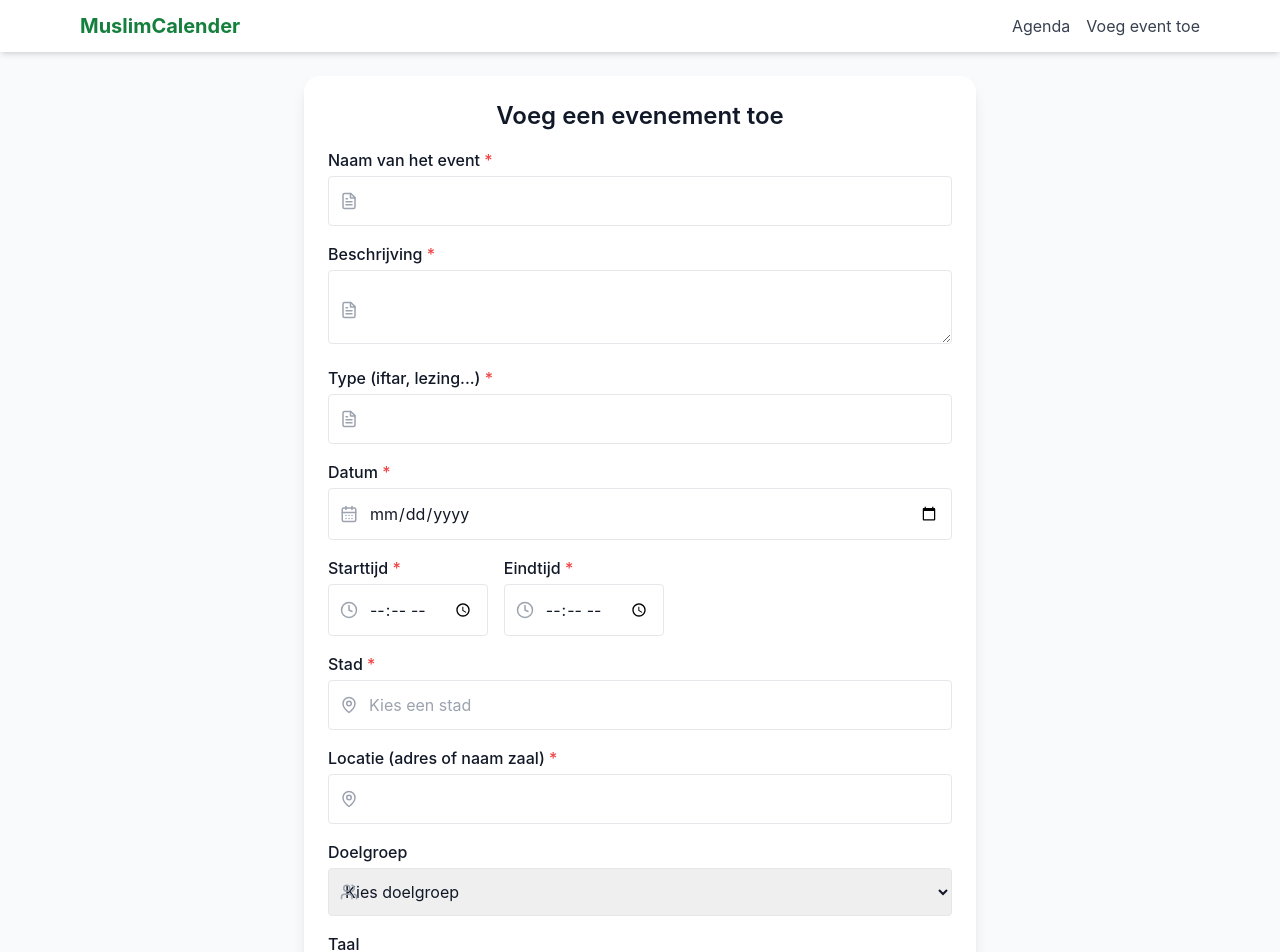
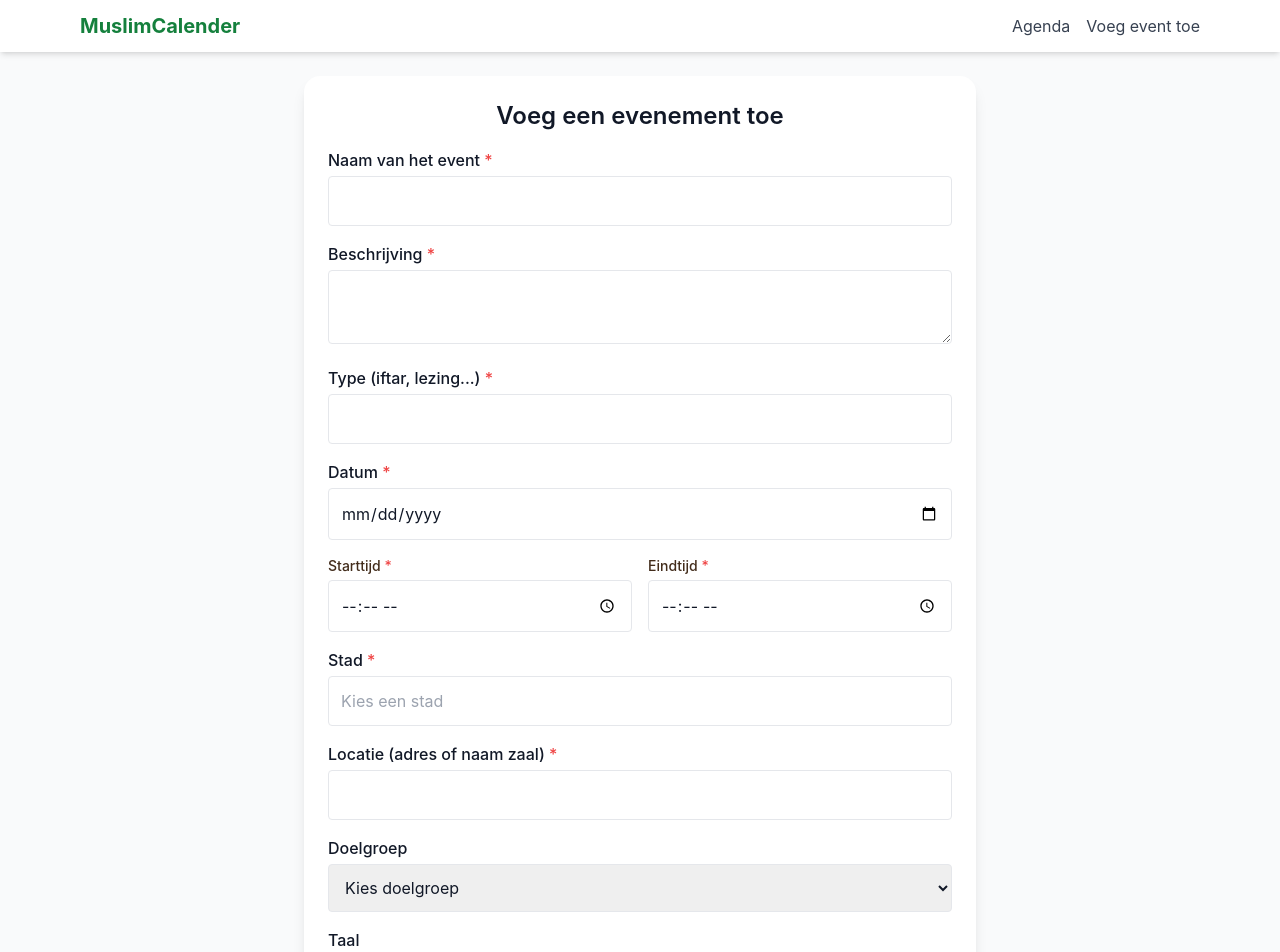
Before and after one commit to IvanaSaraber/MuslimCalender, a Next.js app: page /upload/form in a window 1280 px wide. Shown: the top 952 px of the page. Built offline with nearby package versions, Linux system fonts and the light colour scheme.

Commit message:
Update page.tsx

```diff
--- a/app/upload/form/page.tsx
+++ b/app/upload/form/page.tsx
@@ -1,7 +1,7 @@
 "use client";
 
 import { useState } from "react";
-import { Clock, MapPin, CalendarDays, Building2, Users, FileText, Globe } from "lucide-react";
+import { Clock, MapPin, CalendarDays, Building2, Pencil } from "lucide-react";
 
 const cities = [
   "Alkmaar", "Almelo", "Almere", "Alphen aan den Rijn", "Amersfoort", "Amsterdam",
@@ -9,9 +9,9 @@ const cities = [
   "Deventer", "Dordrecht", "Doetinchem", "Ede", "Eindhoven", "Emmen", "Enschede",
   "Gouda", "Groningen", "Haarlem", "Haarlemmermeer", "Heerlen", "Helmond", "Hoorn",
   "Katwijk", "Leeuwarden", "Leiden", "Lelystad", "Maastricht", "Middelburg",
-  "Nieuwegein", "Nijmegen", "Oss", "Purmerend", "Rijswijk", "Roosendaal",
+  "Nieuwegein", "Nijmegen", "Oss", "Overig", "Purmerend", "Rijswijk", "Roosendaal",
   "Rotterdam", "Sittard-Geleen", "s-Hertogenbosch", "Tilburg", "Utrecht", "Veenendaal",
-  "Venlo", "Westland", "Zaandstad", "Zeist", "Zoetermeer", "Zwolle", "Overig"
+  "Venlo", "Westland", "Zaandstad", "Zeist", "Zoetermeer", "Zwolle"
 ].sort();
 
 export default function UploadFormPage() {
@@ -32,12 +32,12 @@ export default function UploadFormPage() {
   const [submitting, setSubmitting] = useState(false);
   const [success, setSuccess] = useState(false);
 
-  const handleChange = (e) => {
+  const handleChange = (e: React.ChangeEvent<HTMLInputElement | HTMLSelectElement | HTMLTextAreaElement>) => {
     const { name, value } = e.target;
     setFormData((prev) => ({ ...prev, [name]: value }));
   };
 
-  const handleSubmit = async (e) => {
+  const handleSubmit = async (e: React.FormEvent) => {
     e.preventDefault();
     setSubmitting(true);
     setSuccess(false);
@@ -68,62 +68,59 @@ export default function UploadFormPage() {
     setSubmitting(false);
   };
 
-  const InputWrapper = ({ label, icon: Icon, children, required }) => (
-    <div className="relative">
-      <label className="block font-medium mb-1">
-        {label} {required && <span className="text-red-500">*</span>}
-      </label>
-      <div className="relative">
-        {Icon && <Icon className="absolute left-3 top-1/2 -translate-y-1/2 text-gray-400" size={18} />}
-        {children}
-      </div>
-    </div>
-  );
-
   return (
     <main className="p-6 max-w-2xl mx-auto bg-white shadow-lg rounded-2xl mt-6">
       <h1 className="text-2xl font-semibold mb-4 text-center">Voeg een evenement toe</h1>
+
       <form onSubmit={handleSubmit} className="space-y-4">
-        <InputWrapper label="Naam van het event" icon={FileText} required>
-          <input name="EventName" required value={formData.EventName} onChange={handleChange} className="w-full p-3 pl-10 border rounded" />
-        </InputWrapper>
+        <div>
+          <label className="block font-medium mb-1">Naam van het event <span className="text-red-500">*</span></label>
+          <input name="EventName" required value={formData.EventName} onChange={handleChange} className="w-full p-3 border rounded" />
+        </div>
 
-        <InputWrapper label="Beschrijving" icon={FileText} required>
-          <textarea name="Description" required value={formData.Description} onChange={handleChange} className="w-full p-3 pl-10 border rounded" />
-        </InputWrapper>
+        <div>
+          <label className="block font-medium mb-1">Beschrijving <span className="text-red-500">*</span></label>
+          <textarea name="Description" required value={formData.Description} onChange={handleChange} className="w-full p-3 border rounded" />
+        </div>
 
-        <InputWrapper label="Type (iftar, lezing...)" icon={FileText} required>
-          <input name="EventType" required value={formData.EventType} onChange={handleChange} className="w-full p-3 pl-10 border rounded" />
-        </InputWrapper>
+        <div>
+          <label className="block font-medium mb-1">Type (iftar, lezing...) <span className="text-red-500">*</span></label>
+          <input name="EventType" required value={formData.EventType} onChange={handleChange} className="w-full p-3 border rounded" />
+        </div>
 
-        <InputWrapper label="Datum" icon={CalendarDays} required>
-          <input type="date" name="Date" required value={formData.Date} onChange={handleChange} className="w-full p-3 pl-10 border rounded" />
-        </InputWrapper>
+        <div>
+          <label className="block font-medium mb-1">Datum <span className="text-red-500">*</span></label>
+          <input type="date" name="Date" required value={formData.Date} onChange={handleChange} className="w-full p-3 border rounded" />
+        </div>
 
         <div className="flex flex-col sm:flex-row gap-4">
-          <InputWrapper label="Starttijd" icon={Clock} required>
-            <input type="time" name="StartTime" value={formData.StartTime} onChange={handleChange} required className="w-full p-3 pl-10 border rounded" />
-          </InputWrapper>
-
-          <InputWrapper label="Eindtijd" icon={Clock} required>
-            <input type="time" name="EndTime" value={formData.EndTime} onChange={handleChange} required className="w-full p-3 pl-10 border rounded" />
-          </InputWrapper>
+          <div className="flex-1">
+            <label htmlFor="StartTime" className="block text-sm font-medium text-[#422c1b] mb-1">Starttijd <span className="text-red-500">*</span></label>
+            <input type="time" name="StartTime" id="StartTime" value={formData.StartTime} onChange={handleChange} required className="w-full p-3 border rounded" />
+          </div>
+          <div className="flex-1">
+            <label htmlFor="EndTime" className="block text-sm font-medium text-[#422c1b] mb-1">Eindtijd <span className="text-red-500">*</span></label>
+            <input type="time" name="EndTime" id="EndTime" value={formData.EndTime} onChange={handleChange} required className="w-full p-3 border rounded" />
+          </div>
         </div>
 
-        <InputWrapper label="Stad" icon={MapPin} required>
-          <input list="city-options" name="City" placeholder="Kies een stad" value={formData.City} onChange={handleChange} required className="w-full p-3 pl-10 border rounded" />
+        <div>
+          <label className="block font-medium mb-1">Stad <span className="text-red-500">*</span></label>
+          <input list="city-options" name="City" placeholder="Kies een stad" value={formData.City} onChange={handleChange} required className="w-full p-3 border rounded" />
           <datalist id="city-options">
             {cities.map((city) => (
               <option key={city} value={city} />
             ))}
           </datalist>
-        </InputWrapper>
+        </div>
 
-        <InputWrapper label="Locatie (adres of naam zaal)" icon={MapPin} required>
-          <input name="Location" value={formData.Location} onChange={handleChange} required className="w-full p-3 pl-10 border rounded" />
-        </InputWrapper>
+        <div>
+          <label className="block font-medium mb-1">Locatie (adres of naam zaal) <span className="text-red-500">*</span></label>
+          <input name="Location" required value={formData.Location} onChange={handleChange} className="w-full p-3 border rounded" />
+        </div>
 
-        <InputWrapper label="Doelgroep" icon={Users}>
+        <div>
+          <label className="block font-medium mb-1">Doelgroep</label>
           <select name="Gender" value={formData.Gender} onChange={handleChange} className="w-full p-3 border rounded">
             <option value="">Kies doelgroep</option>
             <option value="gemengd">Gemengd</option>
@@ -131,9 +128,10 @@ export default function UploadFormPage() {
             <option value="vrouwen">Vrouwen</option>
             <option value="overig">Overig</option>
           </select>
-        </InputWrapper>
+        </div>
 
-        <InputWrapper label="Taal" icon={Globe}>
+        <div>
+          <label className="block font-medium mb-1">Taal</label>
           <select name="Language" value={formData.Language} onChange={handleChange} className="w-full p-3 border rounded">
             <option value="">Kies een taal</option>
             <option value="Nederlands">Nederlands</option>
@@ -141,11 +139,12 @@ export default function UploadFormPage() {
             <option value="Engels">Engels</option>
             <option value="overig">Overig</option>
           </select>
-        </InputWrapper>
+        </div>
 
-        <InputWrapper label="Naam organisatie" icon={Building2}>
-          <input name="Organisation" value={formData.Organisation} onChange={handleChange} className="w-full p-3 pl-10 border rounded" />
-        </InputWrapper>
+        <div>
+          <label className="block font-medium mb-1">Naam organisatie</label>
+          <input name="Organisation" value={formData.Organisation} onChange={handleChange} className="w-full p-3 border rounded" />
+        </div>
 
         <button disabled={submitting} type="submit" className="w-full bg-green-600 text-white py-3 rounded hover:bg-green-700 transition">
           {submitting ? "Versturen..." : "Verstuur"}
```
